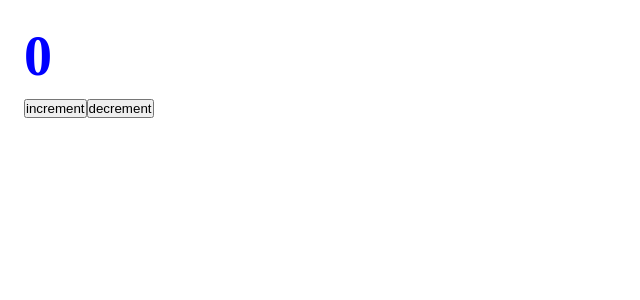
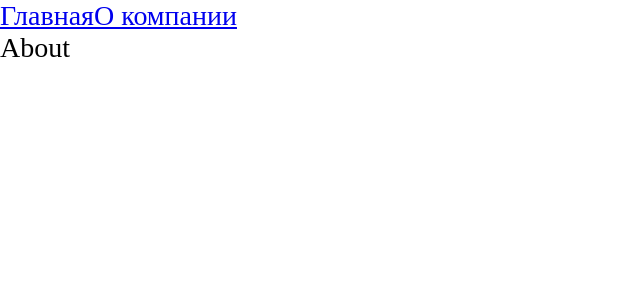
Before and after one commit to matroskin/production, a React app: page /about in a window 1280 px wide. Shown: the top 300 px of the page, without its empty margins (0-640 px from the left). Built offline with nearby package versions, Linux system fonts and the light colour scheme.

Commit message:
add routing

```diff
--- a/package.json
+++ b/package.json
@@ -15,6 +15,7 @@
     "@types/node": "^18.7.18",
     "@types/react": "^18.0.20",
     "@types/react-dom": "^18.0.6",
+    "@types/react-router-dom": "^5.3.3",
     "@types/webpack": "^5.28.0",
     "css-loader": "^6.7.1",
     "html-webpack-plugin": "^5.5.0",
@@ -31,6 +32,7 @@
   },
   "dependencies": {
     "react": "^18.2.0",
-    "react-dom": "^18.2.0"
+    "react-dom": "^18.2.0",
+    "react-router-dom": "^6.4.0"
   }
 }
--- a/src/App.tsx
+++ b/src/App.tsx
@@ -1,11 +1,18 @@
-import React from 'react';
-import Counter from './components/Counter';
+import { Link } from 'react-router-dom';
+import { Route, Routes } from 'react-router-dom';
 import './index.scss';
+import AboutPage from './pages/AboutPage/AboutPage';
+import MainPage from './pages/MainPage/MainPage';
 
 const App = () => {
   return (
     <div className='app'>
-      <Counter />
+      <Link to={'/'}>Главная</Link>
+      <Link to={'/about'}>О компании</Link>
+      <Routes>
+        <Route path={'/'} element={<MainPage />}></Route>
+        <Route path={'/about'} element={<AboutPage />}></Route>
+      </Routes>
     </div>
   );
 };
--- a/src/index.tsx
+++ b/src/index.tsx
@@ -1,10 +1,13 @@
 import React from 'react';
 import ReactDOM from 'react-dom/client';
+import { BrowserRouter } from 'react-router-dom';
 import App from './App';
 
 const root = ReactDOM.createRoot(document.getElementById('root') as HTMLElement);
 root.render(
   <React.StrictMode>
-    <App />
+    <BrowserRouter>
+      <App />
+    </BrowserRouter>
   </React.StrictMode>
 );
--- /dev/null
+++ b/src/pages/AboutPage/AboutPage.tsx
@@ -0,0 +1,7 @@
+const AboutPage = () => {
+  return (
+    <div>About</div>
+  );
+};
+
+export default AboutPage;
--- /dev/null
+++ b/src/pages/MainPage/MainPage.tsx
@@ -0,0 +1,7 @@
+const MainPage = () => {
+  return (
+    <div>Main</div>
+  );
+};
+
+export default MainPage;
```
Also changed, not shown: 2 other files (tests, documents, lock files or other folders).
